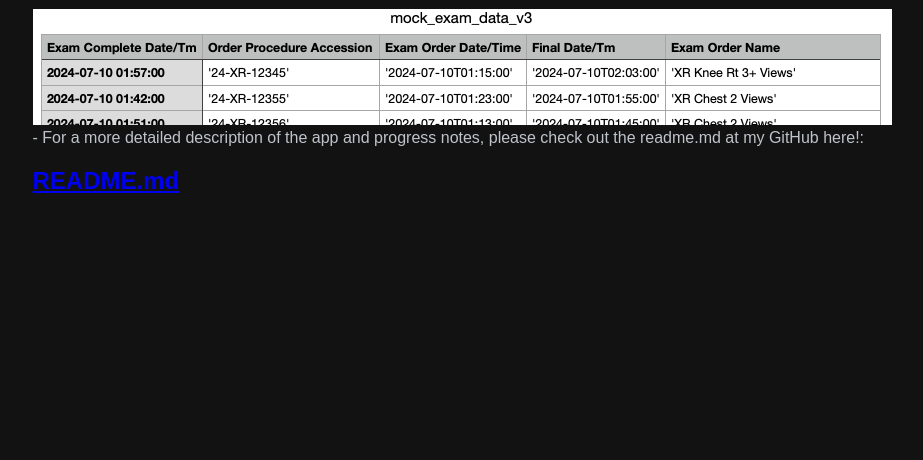
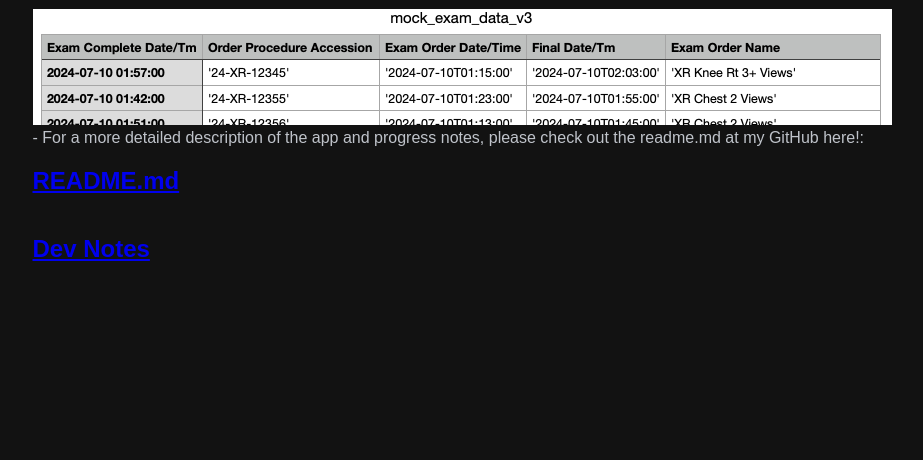
Before and after one commit to neato0079/exam-analytics, a Django app: page /help/ in a window 1280 px wide. Shown: the part 279-739 px from the top of the page, without its empty margins (178-1101 px from the left). Run offline with Django 5.2, Linux system fonts and the light colour scheme.

Commit message:
add link to dev notes

```diff
--- a/exam_graph/templates/help.html
+++ b/exam_graph/templates/help.html
@@ -20,6 +20,7 @@
         </div>
         <div>- For a more detailed description of the app and progress notes, please check out the readme.md at my GitHub here!:</div>
         <h2><a href="https://github.com/neato0079/exam-analytics?tab=readme-ov-file#exam-analytics-app" target="_blank">README.md</a></h2>
+        <h2><a href="/docs/dev/readme.md" target="_blank">Dev Notes</a></h2>
         <footer>
             <a href="https://github.com/neato0079/exam-analytics" target="_blank">GitHub</a> |
             <a href="../help/" target="_top">Help</a> |
```
